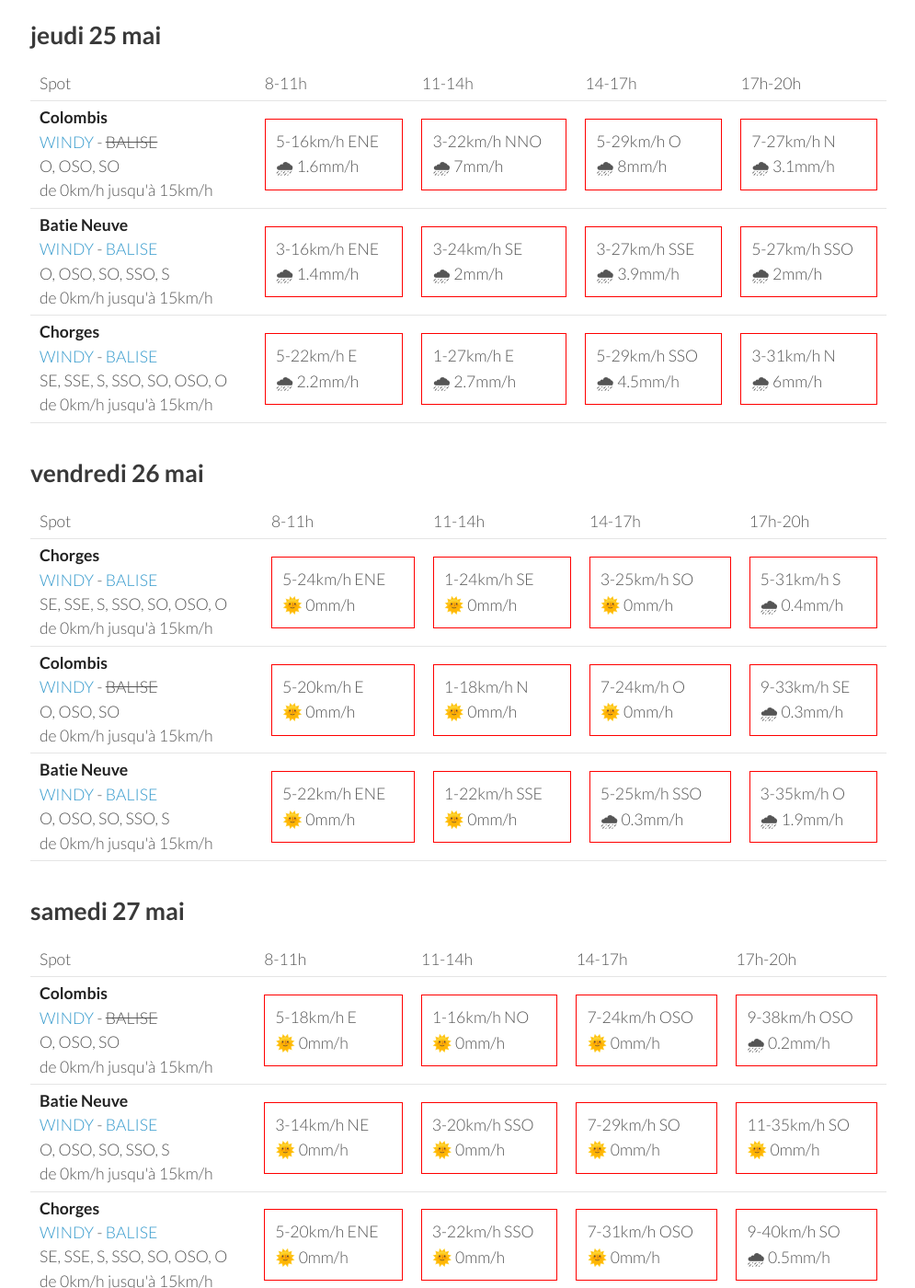
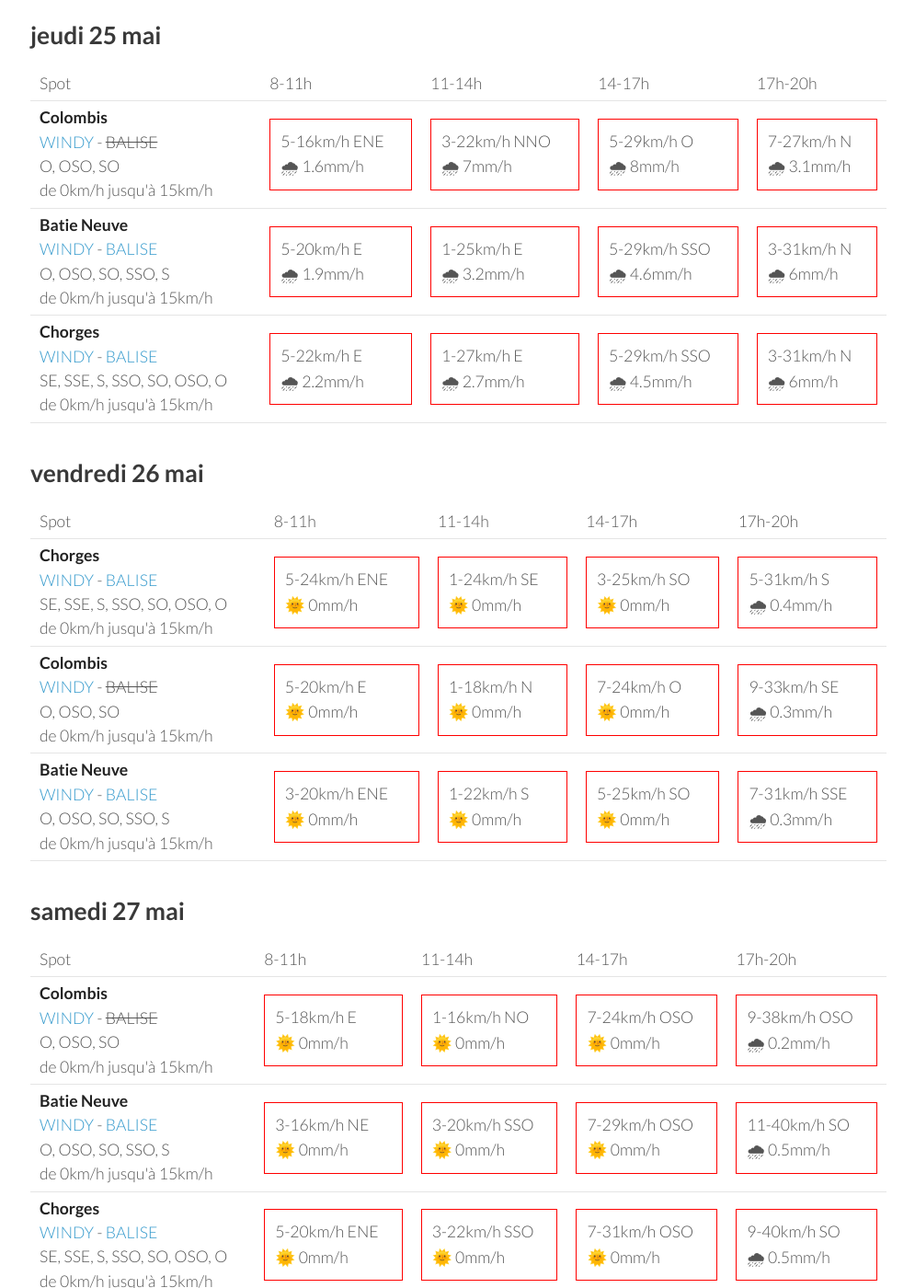
Before and after one commit to parapente-dans-le-nord/parapente-dans-le-nord.github.io, a Jekyll site: the page built from serre_poncon.markdown, in a window 1280 px wide and 1400 px high, scrolled down 1209 px. Shown: the whole window at 92% size, without its empty margins (25-1020 px from the left). Built offline with Jekyll 4.4.1, drawn with Linux system fonts in a browser that asks for light colours; some of the changed text lies outside the part shown.

Commit message:
update index.markdown

```diff
--- a/serre_poncon.markdown
+++ b/serre_poncon.markdown
@@ -126,10 +126,10 @@ page mise à jour le mardi 23 mai 10:31
 <tr>
         <td><strong>Batie Neuve</strong><br><a href="https://windy.com/44.584/6.236?44.559,6.262,10,m:eTtagly">WINDY</a> - <span class=""><a href="https://www.openwindmap.org/PP554">BALISE</a> </span><br> <span class="vent-favorable">O, OSO, SO, SSO, S</span><br><span class="force-vent">de 0km/h jusqu'à 15km/h</span> </td>
 
-            <td><div class="not-flyable"><p>3-16km/h ENE</p><p>🌧 1.4mm/h</p></div></td>
-            <td><div class="not-flyable"><p>3-24km/h SE</p><p>🌧 2mm/h</p></div></td>
-            <td><div class="not-flyable"><p>3-27km/h SSE</p><p>🌧 3.9mm/h</p></div></td>
-            <td><div class="not-flyable"><p>5-27km/h SSO</p><p>🌧 2mm/h</p></div></td>
+            <td><div class="not-flyable"><p>5-20km/h E</p><p>🌧 1.9mm/h</p></div></td>
+            <td><div class="not-flyable"><p>1-25km/h E</p><p>🌧 3.2mm/h</p></div></td>
+            <td><div class="not-flyable"><p>5-29km/h SSO</p><p>🌧 4.6mm/h</p></div></td>
+            <td><div class="not-flyable"><p>3-31km/h N</p><p>🌧 6mm/h</p></div></td>
 
 
     </tr>
@@ -182,10 +182,10 @@ page mise à jour le mardi 23 mai 10:31
 <tr>
         <td><strong>Batie Neuve</strong><br><a href="https://windy.com/44.584/6.236?44.559,6.262,10,m:eTtagly">WINDY</a> - <span class=""><a href="https://www.openwindmap.org/PP554">BALISE</a> </span><br> <span class="vent-favorable">O, OSO, SO, SSO, S</span><br><span class="force-vent">de 0km/h jusqu'à 15km/h</span> </td>
 
-            <td><div class="not-flyable"><p>5-22km/h ENE</p><p>🌞 0mm/h</p></div></td>
-            <td><div class="not-flyable"><p>1-22km/h SSE</p><p>🌞 0mm/h</p></div></td>
-            <td><div class="not-flyable"><p>5-25km/h SSO</p><p>🌧 0.3mm/h</p></div></td>
-            <td><div class="not-flyable"><p>3-35km/h O</p><p>🌧 1.9mm/h</p></div></td>
+            <td><div class="not-flyable"><p>3-20km/h ENE</p><p>🌞 0mm/h</p></div></td>
+            <td><div class="not-flyable"><p>1-22km/h S</p><p>🌞 0mm/h</p></div></td>
+            <td><div class="not-flyable"><p>5-25km/h SO</p><p>🌞 0mm/h</p></div></td>
+            <td><div class="not-flyable"><p>7-31km/h SSE</p><p>🌧 0.3mm/h</p></div></td>
 
 
     </tr>
@@ -218,10 +218,10 @@ page mise à jour le mardi 23 mai 10:31
 <tr>
         <td><strong>Batie Neuve</strong><br><a href="https://windy.com/44.584/6.236?44.559,6.262,10,m:eTtagly">WINDY</a> - <span class=""><a href="https://www.openwindmap.org/PP554">BALISE</a> </span><br> <span class="vent-favorable">O, OSO, SO, SSO, S</span><br><span class="force-vent">de 0km/h jusqu'à 15km/h</span> </td>
 
-            <td><div class="not-flyable"><p>3-14km/h NE</p><p>🌞 0mm/h</p></div></td>
+            <td><div class="not-flyable"><p>3-16km/h NE</p><p>🌞 0mm/h</p></div></td>
             <td><div class="not-flyable"><p>3-20km/h SSO</p><p>🌞 0mm/h</p></div></td>
-            <td><div class="not-flyable"><p>7-29km/h SO</p><p>🌞 0mm/h</p></div></td>
-            <td><div class="not-flyable"><p>11-35km/h SO</p><p>🌞 0mm/h</p></div></td>
+            <td><div class="not-flyable"><p>7-29km/h OSO</p><p>🌞 0mm/h</p></div></td>
+            <td><div class="not-flyable"><p>11-40km/h SO</p><p>🌧 0.5mm/h</p></div></td>
 
 
     </tr>
@@ -262,6 +262,16 @@ page mise à jour le mardi 23 mai 10:31
 
     </tr>
 <tr>
+        <td><strong>Batie Neuve</strong><br><a href="https://windy.com/44.584/6.236?44.559,6.262,10,m:eTtagly">WINDY</a> - <span class=""><a href="https://www.openwindmap.org/PP554">BALISE</a> </span><br> <span class="vent-favorable">O, OSO, SO, SSO, S</span><br><span class="force-vent">de 0km/h jusqu'à 15km/h</span> </td>
+
+            <td><div class="not-flyable"><p>1-16km/h ENE</p><p>🌞 0mm/h</p></div></td>
+            <td><div class="not-flyable"><p>3-24km/h SSO</p><p>🌞 0mm/h</p></div></td>
+            <td><div class="not-flyable"><p>1-24km/h NNO</p><p>🌧 2.9mm/h</p></div></td>
+            <td><div class="not-flyable"><p>1-38km/h S</p><p>🌧 3.2mm/h</p></div></td>
+
+
+    </tr>
+<tr>
         <td><strong>Chorges</strong><br><a href="https://windy.com/44.578/6.280?44.559,6.262,10">WINDY</a> - <span class=""><a href="https://www.openwindmap.org/PP554">BALISE</a> </span><br> <span class="vent-favorable">SE, SSE, S, SSO, SO, OSO, O</span><br><span class="force-vent">de 0km/h jusqu'à 15km/h</span> </td>
 
             <td><div class="not-flyable"><p>3-20km/h ENE</p><p>🌞 0mm/h</p></div></td>
```
Also changed, not shown: other parts of serre_poncon.markdown (+1 -1 lines).
